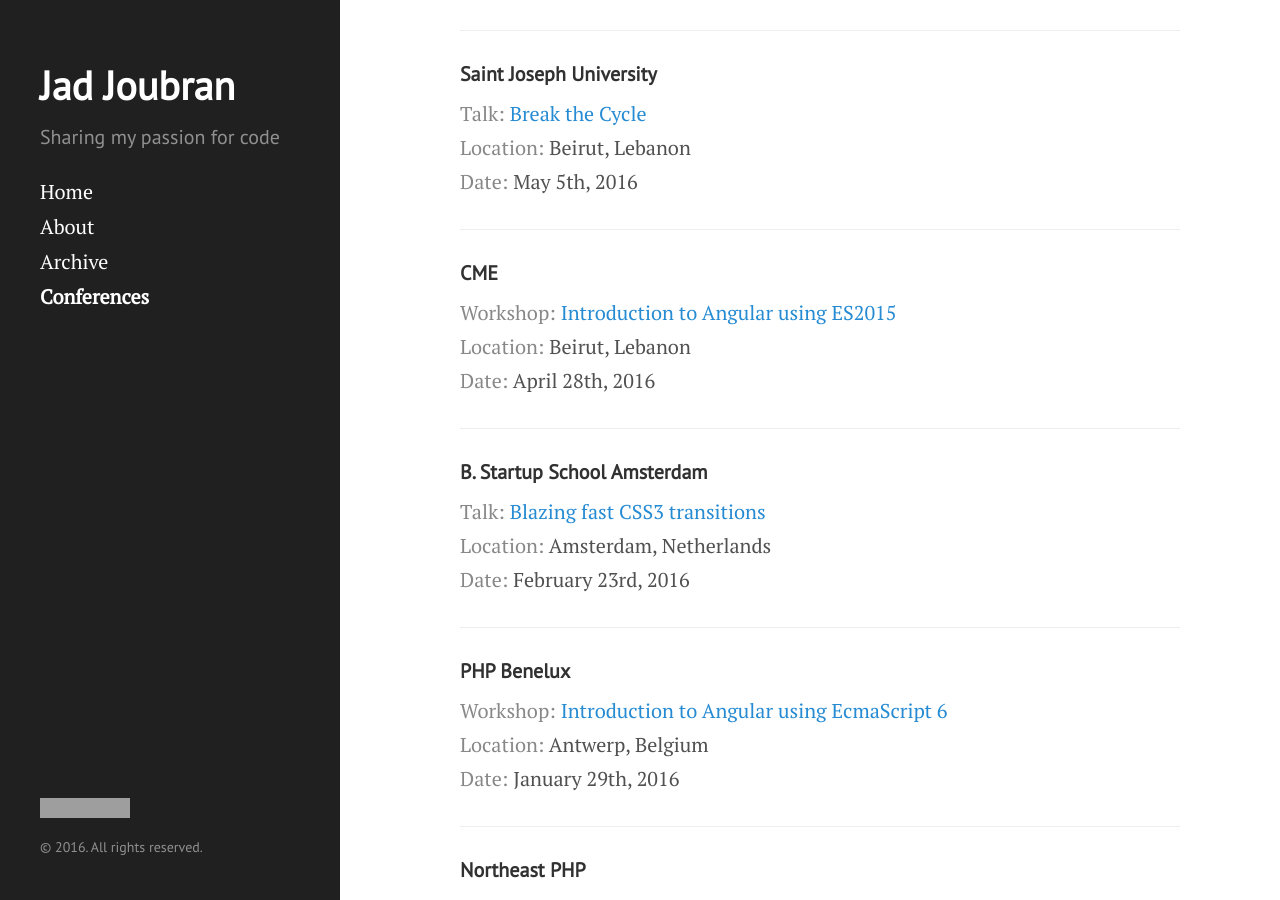
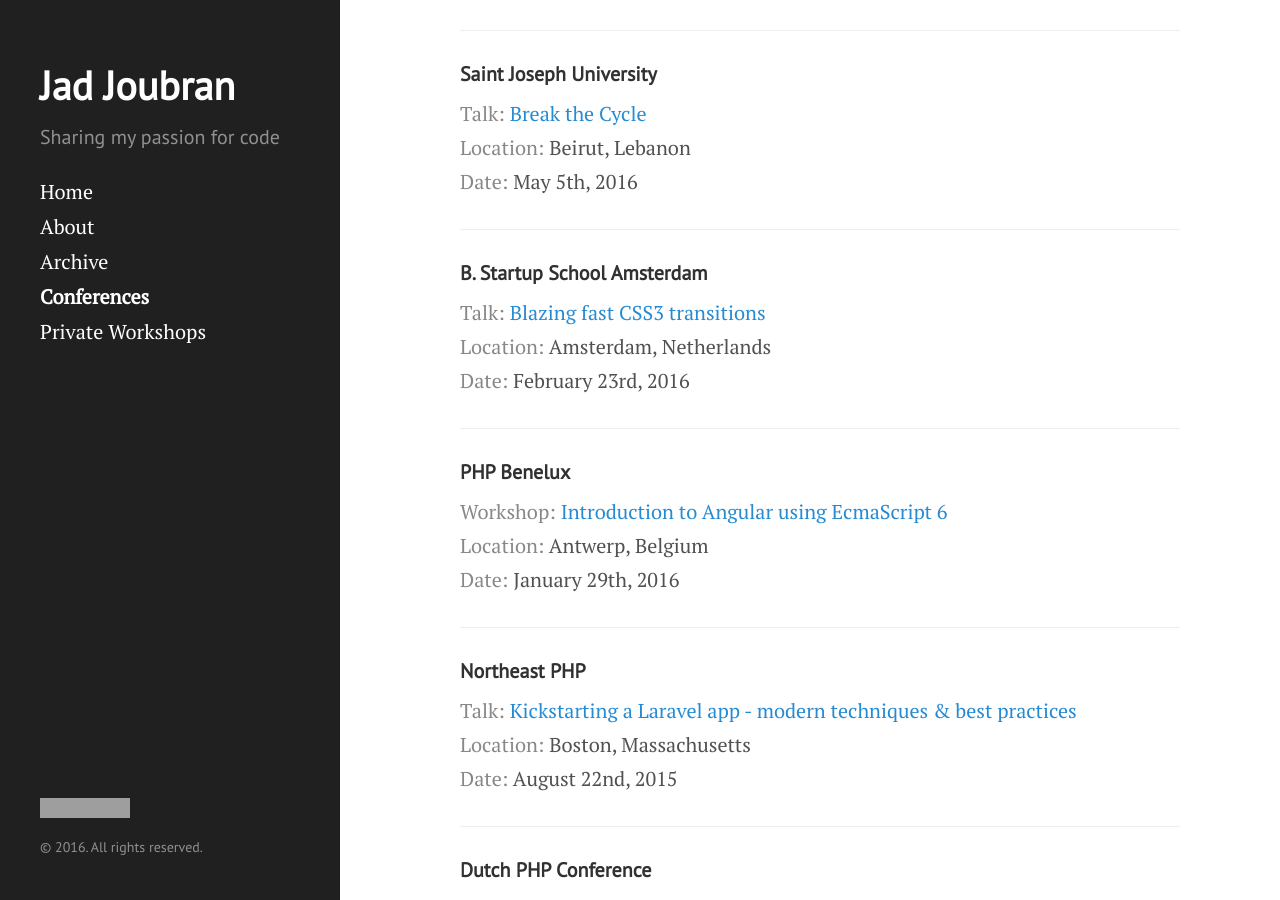
Before and after one commit to jadjoubran/blog, a Jekyll site: the page built from conferences.md, in a window 1280 px wide and 900 px high, scrolled down 1650 px. Built offline with Jekyll 4.4.1, drawn with Linux system fonts in a browser that asks for light colours; grey boxes are pictures that could not be loaded.

Commit message:
added private workshops page

```diff
--- a/conferences.md
+++ b/conferences.md
@@ -65,13 +65,6 @@
 
 <hr>
 
-#### CME
-
-<span class="conferences-ref">Workshop:</span> [Introduction to Angular using ES2015](http://gotocme.com/)
-<span class="conferences-ref">Location:</span> Beirut, Lebanon
-<span class="conferences-ref">Date:</span> April 28th, 2016
-
-<hr>
 
 #### B. Startup School Amsterdam
 
```
Also changed, not shown: workshops.md (added, +36 -0 lines).
